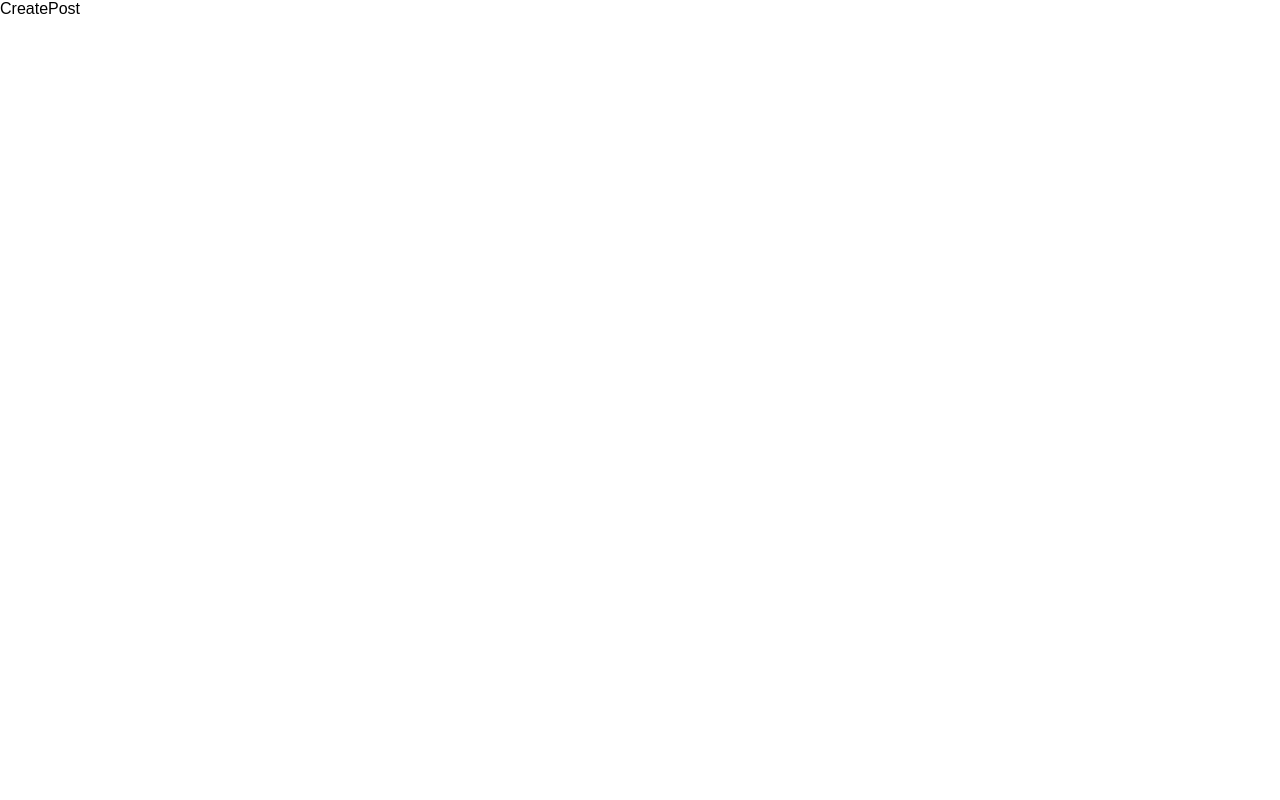
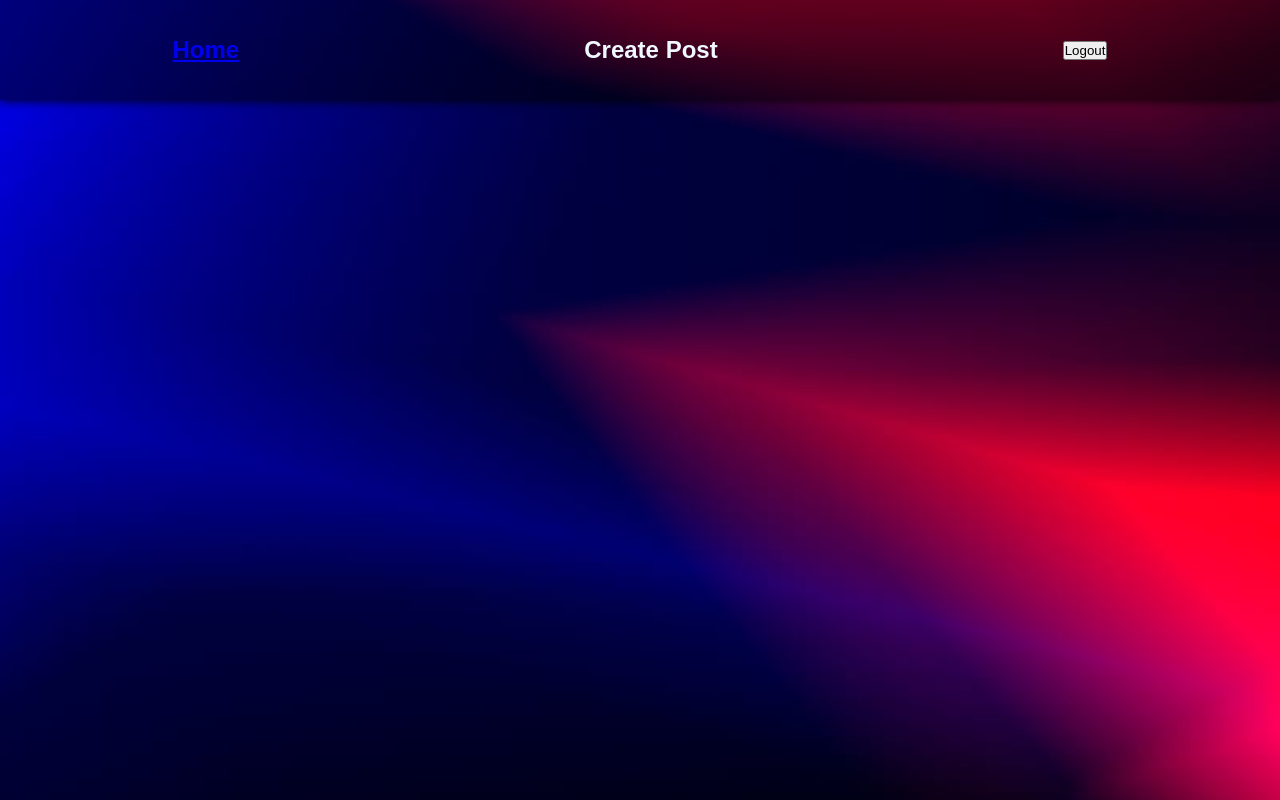
Before and after one commit to Anus-Ali-Khan/Social-media-App, a React (Create React App) app: page /createpost in a window 1280 px wide. Built offline with nearby package versions, Linux system fonts and the light colour scheme.

Commit message:
working on createpost page

```diff
--- a/src/pages/CreatePost/CreatePost.css
+++ b/src/pages/CreatePost/CreatePost.css
@@ -0,0 +1,25 @@
+.background {
+    background-image: url("../../assets/images/createpost.jpg");
+    height: 100vh;
+    background-size: cover;
+    background-repeat: no-repeat;
+    background-position: center;
+}
+
+.nav {
+    width: 100%;
+    height: 100px;
+    display: flex;
+    justify-content: space-around;
+    align-items: center;
+    position: fixed;
+    z-index: 99;
+    box-shadow: 0 0 10px #000;
+    background: rgba(0, 0, 0, 0.5);
+    color: aliceblue;
+
+}
+
+.nav h2 Link {
+    text-decoration: none;
+}
--- a/src/pages/CreatePost/CreatePost.js
+++ b/src/pages/CreatePost/CreatePost.js
@@ -1,10 +1,17 @@
 import React from 'react';
+import '../CreatePost/CreatePost.css'
+import { Link } from 'react-router-dom';
 
 
 
-function CreatePost({ isAuth }) {
+function CreatePost() {
 
-    return <div>CreatePost
+    return <div className='background'>
+        <div className='nav'>
+            <h2><Link to='/'>Home</Link></h2>
+            <h2>Create Post</h2>
+            <button>Logout</button>
+        </div>
     </div>
 }
 
```
Also changed, not shown: src/assets/images/createpost.jpg (added).
